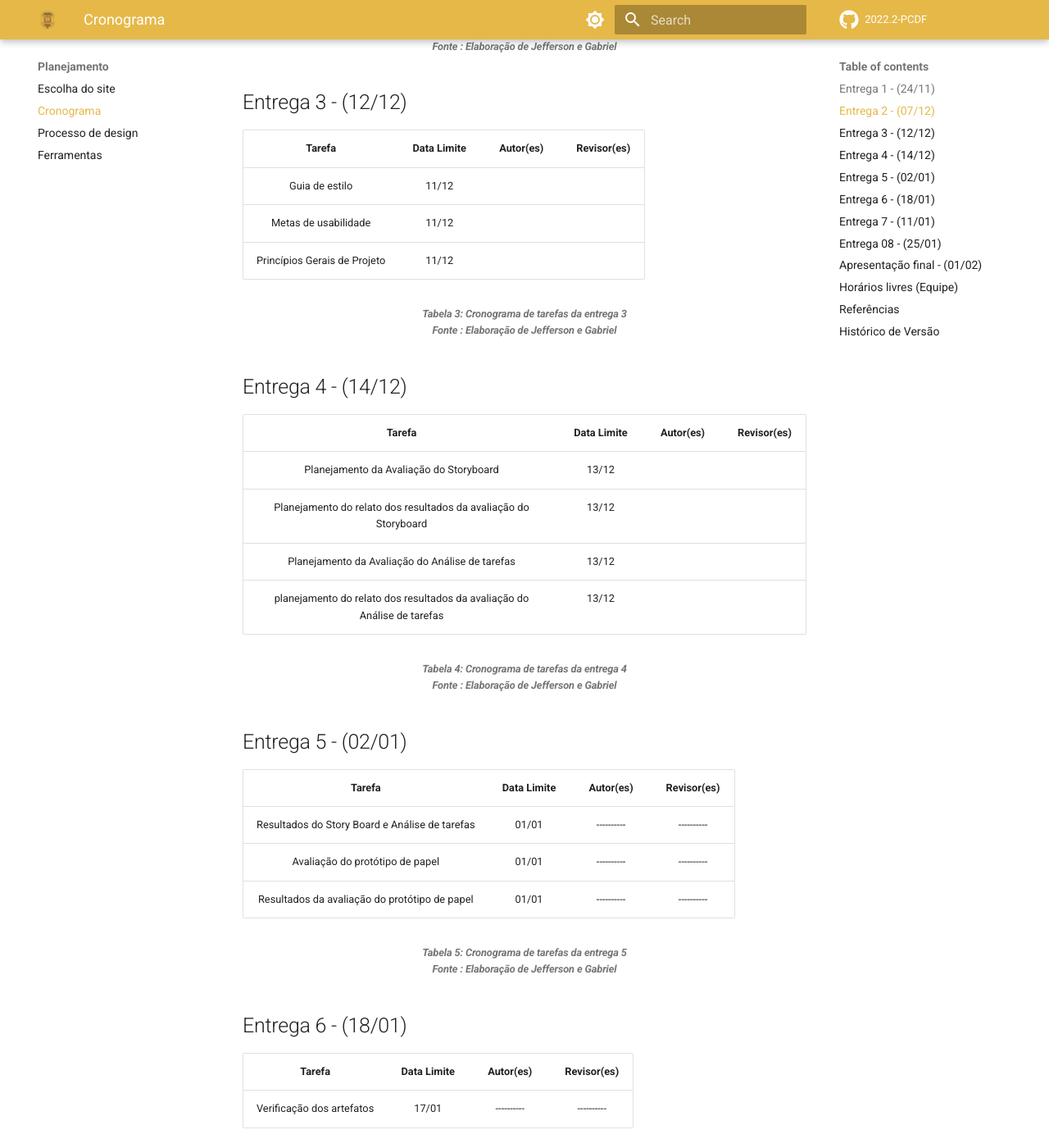
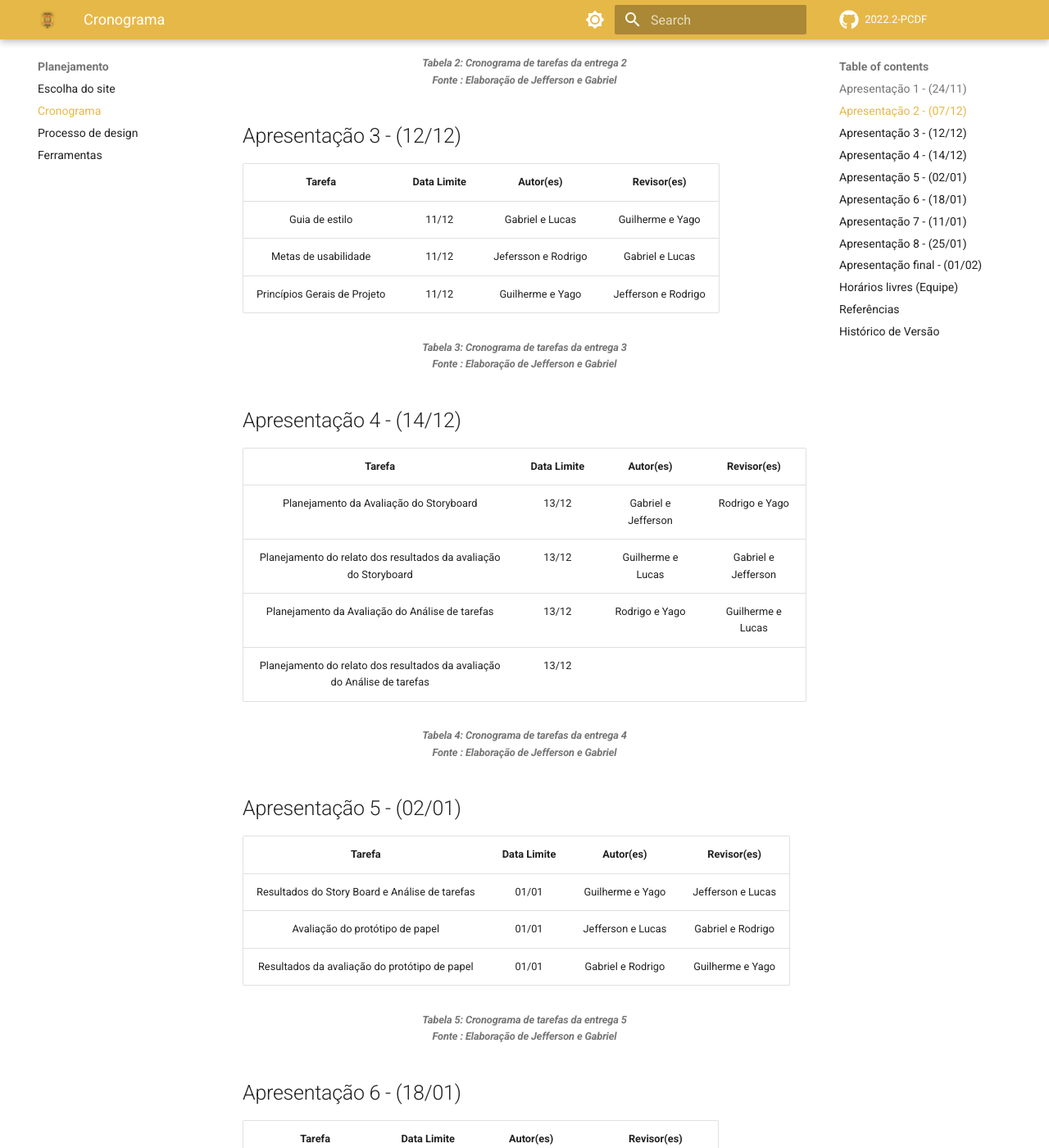
Before and after one commit to Interacao-Humano-Computador/2022.2-PCDF, an MkDocs documentation site: the page built from docs/cronograma.md, in a window 1280 px wide and 1400 px high, scrolled down 1250 px. Shown: the whole window at 82% size. Built offline with MkDocs 1.6.1 and Material for MkDocs 9.7.7, drawn with Linux system fonts in a browser that asks for light colours; comment, search, counter and statistics services are not loaded; some of the changed text lies outside the part shown.

Commit message:
Adicionando os autores e revisores das entregas
Co-authored-by: Jefferson Franca <jefferson.frds@gmail.com>

```diff
--- a/docs/cronograma.md
+++ b/docs/cronograma.md
@@ -4,9 +4,9 @@ O cronograma de atividades tem como objetivo organizar o planejamento das tarefa
 
 As entregas dos artefatos serão realizadas com 1 dia de antecedencia da data limite para que haja tempo das revisões serem feitas e realizar as correções caso necessário nos artefatos desenvolvidos.
 
-## Entrega 1 - (24/11)
+## Apresentação 1 - (24/11)
 
-|          Tarefa           | Data Limite |              Autor(er)               | Revisor(es) |
+|          Tarefa           | Data Limite |              Autor(es)               | Revisor(es) |
 | :-----------------------: | :---------: | :----------------------------------: | :---------: |
 |     Atas das reuniões     |    23/11    |              Guilherme               |    Yago     |
 | Cronograma das atividades |    23/11    | Gabriel Marcolino e Jefferson Franca |   Rodrigo   |
@@ -21,82 +21,82 @@ As entregas dos artefatos serão realizadas com 1 dia de antecedencia da data li
    <h6><b>Tabela 1: Cronograma de tarefas da entrega 1<br>Fonte : Elaboração de Jefferson e Gabriel</br></h6>
 </figcaption>
 
-## Entrega 2 - (07/12)
+## Apresentação 2 - (07/12)
 
-|                     Tarefa                      | Data Limite | Autor(es) | Revisor(es) |
-| :---------------------------------------------: | :---------: | :-------: | :---------: |
-| Aspectos éticos de pesquisas envolvendo pessoas |    06/12    |           |             |
-|                Perfil do usuário                |    06/12    |           |             |
-|          Personas e análise de tarefas          |    06/12    |           |             |
+|                     Tarefa                      | Data Limite |      Autor(es)      |     Revisor(es)     |
+| :---------------------------------------------: | :---------: | :-----------------: | :-----------------: |
+| Aspectos éticos de pesquisas envolvendo pessoas |    06/12    | Rodrigo e Guilherme |  Jefferson e Lucas  |
+|                Perfil do usuário                |    06/12    |   Gabriel e Yago    | Rodrigo e Guilherme |
+|          Personas e análise de tarefas          |    06/12    |  Jefferson e Lucas  |   Gabriel e Yago    |
 
 <figcaption align='center'>
    <h6><b>Tabela 2: Cronograma de tarefas da entrega 2<br>Fonte : Elaboração de Jefferson e Gabriel</br></h6>
 </figcaption>
 
-## Entrega 3 - (12/12)
+## Apresentação 3 - (12/12)
 
-|            Tarefa            | Data Limite | Autor(es) | Revisor(es) |
-| :--------------------------: | :---------: | :-------: | :---------: |
-|        Guia de estilo        |    11/12    |           |             |
-|     Metas de usabilidade     |    11/12    |           |             |
-| Princípios Gerais de Projeto |    11/12    |           |             |
+|            Tarefa            | Data Limite |      Autor(es)      |     Revisor(es)     |
+| :--------------------------: | :---------: | :-----------------: | :-----------------: |
+|        Guia de estilo        |    11/12    |   Gabriel e Lucas   |  Guilherme e Yago   |
+|     Metas de usabilidade     |    11/12    | Jefersson e Rodrigo |   Gabriel e Lucas   |
+| Princípios Gerais de Projeto |    11/12    |  Guilherme e Yago   | Jefferson e Rodrigo |
 
 <figcaption align='center'>
    <h6><b>Tabela 3: Cronograma de tarefas da entrega 3<br>Fonte : Elaboração de Jefferson e Gabriel</br></h6>
 </figcaption>
 
-## Entrega 4 - (14/12)
+## Apresentação 4 - (14/12)
 
-|                                  Tarefa                                  | Data Limite | Autor(es) | Revisor(es) |
-| :----------------------------------------------------------------------: | :---------: | :-------: | :---------: |
-|                 Planejamento da Avaliação do Storyboard                  |    13/12    |           |             |
-|     Planejamento do relato dos resultados da avaliação do Storyboard     |    13/12    |           |             |
-|             Planejamento da Avaliação do Análise de tarefas              |    13/12    |           |             |
-| planejamento do relato dos resultados da avaliação do Análise de tarefas |    13/12    |           |             |
+|                                  Tarefa                                  | Data Limite |      Autor(es)      | Revisor(es) |
+| :----------------------------------------------------------------------: | :---------: | :-----------------: | :---------: |
+|                 Planejamento da Avaliação do Storyboard                  |    13/12    | Gabriel e Jefferson | Rodrigo e Yago            |
+|     Planejamento do relato dos resultados da avaliação do Storyboard     |    13/12    |  Guilherme e Lucas  | Gabriel e Jefferson            |
+|             Planejamento da Avaliação do Análise de tarefas              |    13/12    |   Rodrigo e Yago    | Guilherme e Lucas            |
+| Planejamento do relato dos resultados da avaliação do Análise de tarefas |    13/12    |                     |             |
 
 <figcaption align='center'>
    <h6><b>Tabela 4: Cronograma de tarefas da entrega 4<br>Fonte : Elaboração de Jefferson e Gabriel</br></h6>
 </figcaption>
 
-## Entrega 5 - (02/01)
+## Apresentação 5 - (02/01)
 
-|                     Tarefa                     | Data Limite | Autor(es)  | Revisor(es) |
-| :--------------------------------------------: | :---------: | :--------: | :---------: |
-| Resultados do Story Board e Análise de tarefas |    01/01    | ---------- | ----------  |
-|        Avaliação do protótipo de papel         |    01/01    | ---------- | ----------  |
-| Resultados da avaliação do protótipo de papel  |    01/01    | ---------- | ----------  |
+|                     Tarefa                     | Data Limite |     Autor(es)     |    Revisor(es)    |
+| :--------------------------------------------: | :---------: | :---------------: | :---------------: |
+| Resultados do Story Board e Análise de tarefas |    01/01    | Guilherme e Yago  | Jefferson e Lucas |
+|        Avaliação do protótipo de papel         |    01/01    | Jefferson e Lucas | Gabriel e Rodrigo |
+| Resultados da avaliação do protótipo de papel  |    01/01    | Gabriel e Rodrigo | Guilherme e Yago  |
 
 <figcaption align='center'>
    <h6><b>Tabela 5: Cronograma de tarefas da entrega 5<br>Fonte : Elaboração de Jefferson e Gabriel</br></h6>
 </figcaption>
 
-## Entrega 6 - (18/01)
+## Apresentação 6 - (18/01)
 
-|          Tarefa           | Data Limite | Autor(es)  | Revisor(es) |
-| :-----------------------: | :---------: | :--------: | :---------: |
-| Verificação dos artefatos |    17/01    | ---------- | ----------  |
+|          Tarefa           | Data Limite |      Autor(es)       |     Revisor(es)      |
+| :-----------------------: | :---------: | :------------------: | :------------------: |
+| Verificação dos artefatos |    17/01    | Todos os integrantes | Todos os integrantes |
 
 <figcaption align='center'>
    <h6><b>Tabela 6: Cronograma de tarefas da entrega 6<br>Fonte : Elaboração de Jefferson e Gabriel</br></h6>
 </figcaption>
 
-## Entrega 7 - (11/01)
+## Apresentação 7 - (11/01)
 
-|                         Tarefa                          | Data Limite | Autor(es)  | Revisor(es) |
-| :-----------------------------------------------------: | :---------: | :--------: | :---------: |
-|            Resultados do protótipo de papel             |    10/01    | ---------- | ----------  |
-|        Avaliação do protótipo de alta fidelidade        |    10/01    | ---------- | ----------  |
-| Resultados da avaliação do protótipo de alta fidelidade |    10/01    | ---------- | ----------  |
+|                         Tarefa                          | Data Limite |      Autor(es)      |     Revisor(es)     |
+| :-----------------------------------------------------: | :---------: | :-----------------: | :-----------------: |
+|            Resultados do protótipo de papel             |    10/01    |  Jefferson e Yago   |   Rodrigo e Lucas   |
+|        Avaliação do protótipo de alta fidelidade        |    10/01    | Gabriel e Guilherme |  Jefferson e Yago   |
+| Resultados da avaliação do protótipo de alta fidelidade |    10/01    |   Rodrigo e Lucas   | Gabriel e Guilherme |
 
 <figcaption align='center'>
    <h6><b>Tabela 7: Cronograma de tarefas da entrega 7<br>Fonte : Elaboração de Jefferson e Gabriel</br></h6>
 </figcaption>
 
-## Entrega 08 - (25/01)
+## Apresentação 8 - (25/01)
 
-|                        Tarefa                         | Data Limite | Autor(es)  | Revisor(es) |
-| :---------------------------------------------------: | :---------: | :--------: | :---------: |
-| Relato dos resultados do protótipo de alta fidelidade | 24/01/2023  | ---------- | ----------  |
+|                        Tarefa                         | Data Limite |      Autor(es)       |     Revisor(es)      |
+| :---------------------------------------------------: | :---------: | :------------------: | :------------------: |
+| Relato dos resultados do protótipo de alta fidelidade | 24/01/2023  | Todos os integrantes | Todos os integrantes |
 
 <figcaption align='center'>
    <h6><b>Tabela 8: Cronograma de tarefas da entrega 8<br>Fonte : Elaboração de Jefferson e Gabriel</br></h6>
```
Also changed, not shown: other parts of docs/cronograma.md (+6 -4 lines).
